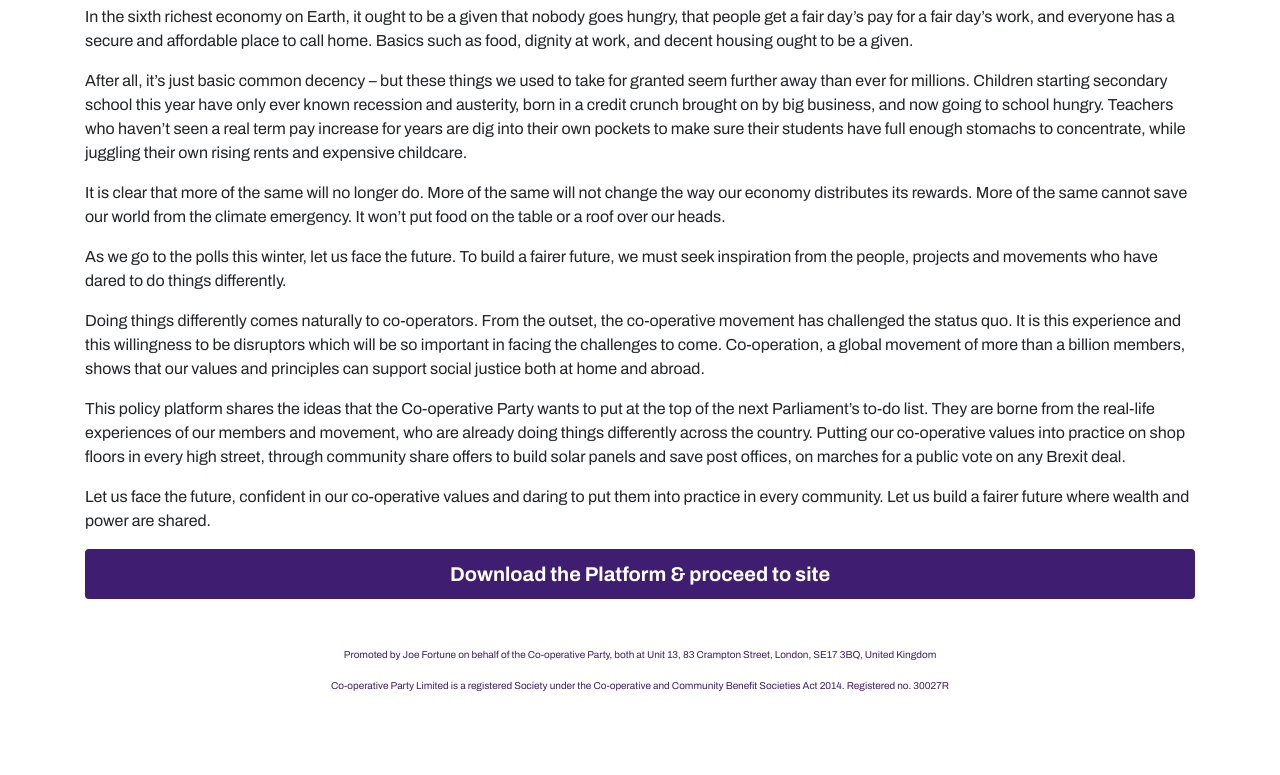
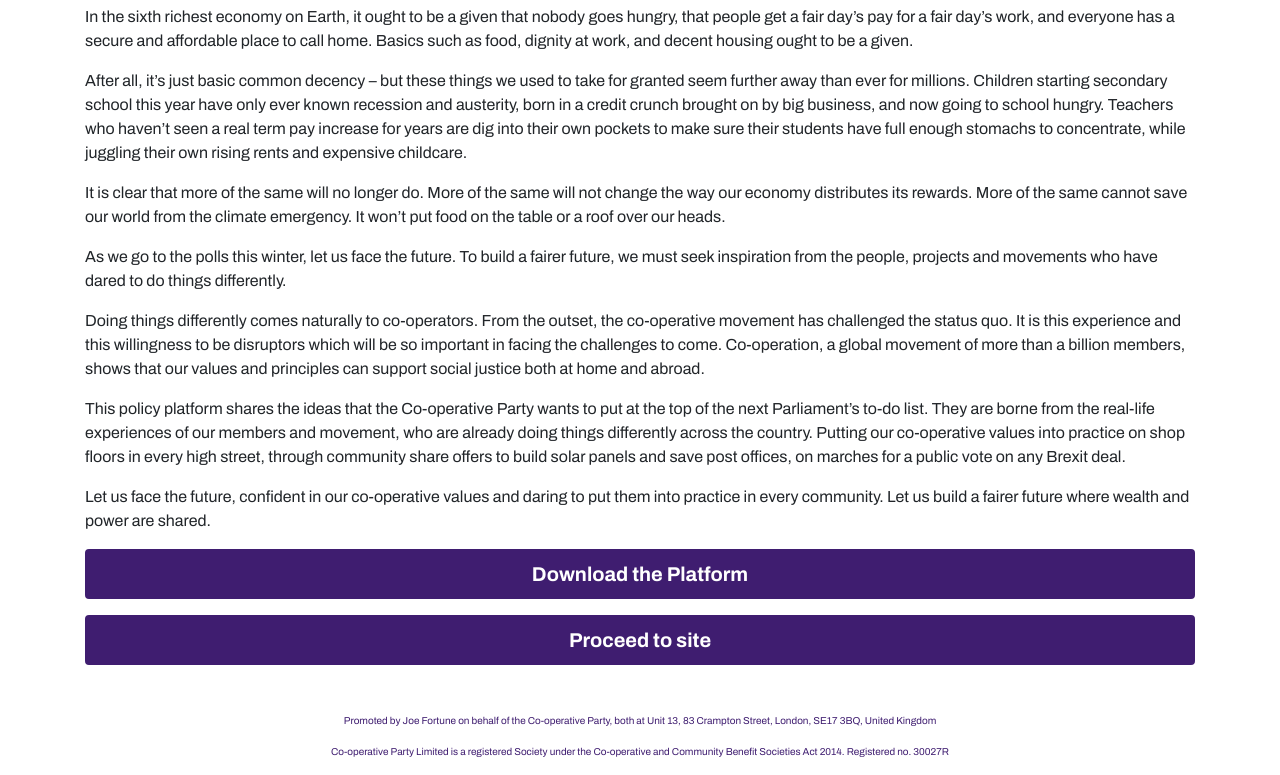
Before and after one commit to cooperativeparty/platform2019, a plain HTML site: page index.html in a window 1280 px wide. Shown: the part 1800-2575 px from the top of the page. Before the commit the page ends 2509 px from the top, so only its background shows below. Drawn offline with nearby package versions, Linux system fonts and the light colour scheme.

Commit message:
Add proceed to site seperate

```diff
--- a/index.html
+++ b/index.html
@@ -142,7 +142,8 @@
               <p>Let us face the future, confident in our co-operative values and daring to put them into practice in every
                 community. Let us build a fairer future where wealth and power are shared.
               </p>
-              <a class="btn btnSlide btnForeword" href="https://party.coop/publication/building-a-fairer-future-the-co-operative-plan-for-britain-2019/">Download the Platform & proceed to site</a>
+              <a class="btn btnSlide btnForeword" href="https://party.coop/publication/building-a-fairer-future-the-co-operative-plan-for-britain-2019/">Download the Platform</a>
+              <a class="btn btnSlide btnForeword" href="https://party.coop/ge2019">Proceed to site</a>
 
           </div>
         </div>
```
